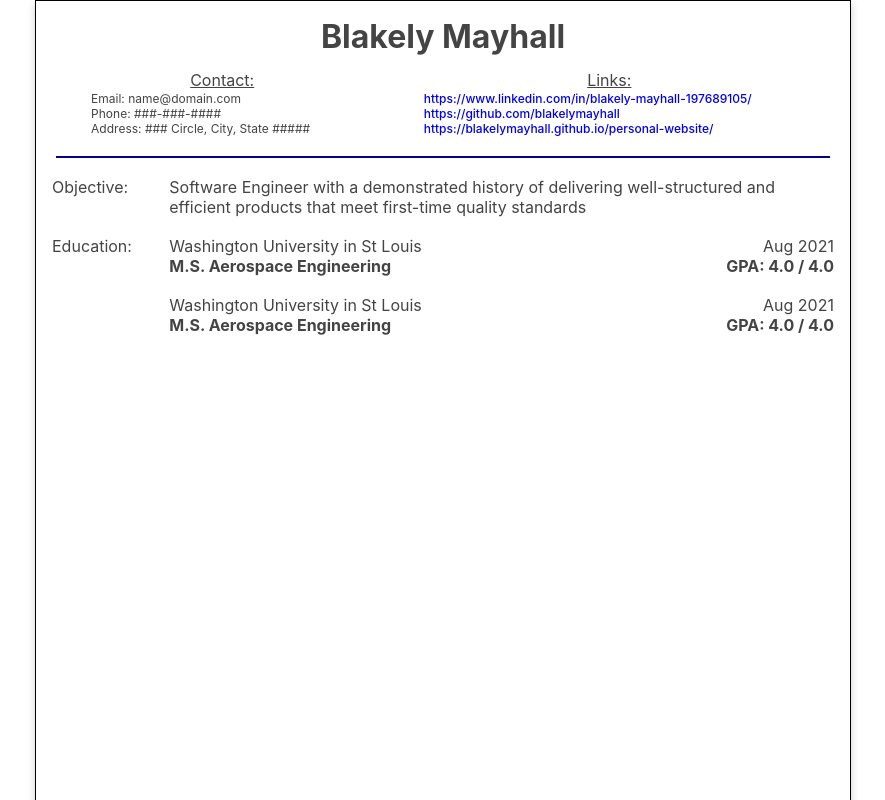
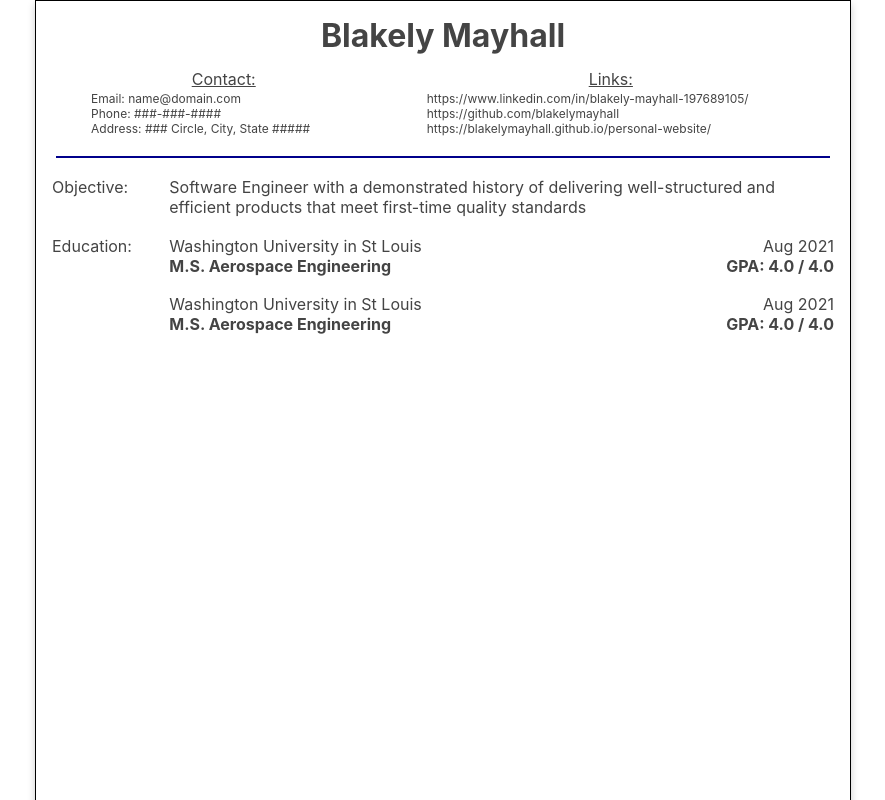
Before and after one commit to blakelymayhall/odin-react-cv_app, a React (Vite) app: page / in a window 1280 px wide. Shown: the top 800 px of the page, without its empty margins (197-1082 px from the left). Built offline with nearby package versions, Linux system fonts and the light colour scheme.

Commit message:
editable text component

```diff
--- a/src/components/CV_Education/CV_Education_Row.jsx
+++ b/src/components/CV_Education/CV_Education_Row.jsx
@@ -1,5 +1,6 @@
 import { useState } from "react";
 import "../../styles/CV_Education/cv_education.css";
+import EditableText from "../EditableText";
 
 function CV_Education_Row() {
     const [educationRow, setEducationRow] = useState({
@@ -11,10 +12,10 @@ function CV_Education_Row() {
 
     return (
         <div className="educationRow">
-            <p className="educationSchoolName">{educationRow.schoolName}</p>
-            <p className="educationDegree">{educationRow.degree}</p>
-            <p className="educationDate">{educationRow.graduationDate}</p>
-            <p className="educationGPA">GPA: {educationRow.GPA}</p>
+            <EditableText textClass="educationSchoolName" initialText={educationRow.schoolName}></EditableText>
+            <EditableText textClass="educationDegree" initialText={educationRow.degree}></EditableText>
+            <EditableText textClass="educationDate" initialText={educationRow.graduationDate}></EditableText>
+            <EditableText prefix="GPA: " textClass="educationGPA" initialText={educationRow.GPA}></EditableText>
         </div>
     );
 }
--- a/src/components/CV_Header/CV_Header_Contact.jsx
+++ b/src/components/CV_Header/CV_Header_Contact.jsx
@@ -1,6 +1,7 @@
 import { useState } from "react";
 import Edit_Button from "../Edit_Button";
 import "../../styles/CV_header/cv_header.css";
+import EditableText from "../EditableText";
 
 function CV_Header_Contact() {
     const [headerContactInfo, setHeaderContactInfo] = useState({
@@ -13,9 +14,15 @@ function CV_Header_Contact() {
         <>
             <p id="headerContactTitle">Contact:</p>
             <ul id="headerContact">
-                <li>Email: {headerContactInfo.email}</li>
-                <li>Phone: {headerContactInfo.phone}</li>
-                <li>Address: {headerContactInfo.address}</li>
+                <li>
+                    <EditableText prefix="Email: " initialText={headerContactInfo.email}></EditableText>
+                </li>
+                <li>
+                    <EditableText prefix="Phone: " initialText={headerContactInfo.phone}></EditableText>
+                </li>
+                <li>
+                    <EditableText prefix="Address: " initialText={headerContactInfo.address}></EditableText>
+                </li>
             </ul>
         </>
     );
--- a/src/components/CV_Header/CV_Header_Links.jsx
+++ b/src/components/CV_Header/CV_Header_Links.jsx
@@ -1,6 +1,7 @@
 import { useState } from "react";
 import Edit_Button from "../Edit_Button";
 import "../../styles/CV_header/cv_header.css";
+import EditableText from "../EditableText";
 
 function CV_Header_Links() {
     const [headerLinks, setHeaderLinks] = useState({
@@ -11,6 +12,13 @@ function CV_Header_Links() {
         ],
     });
 
+    /* When you implement print mode / edit mode, change the EditableText to an <a>
+
+                            <a href={link} target="_blank">
+                                {link}
+                            </a>
+    */
+
     return (
         <>
             <p id="headerLinksTitle">Links:</p>
@@ -18,9 +26,7 @@ function CV_Header_Links() {
                 {headerLinks.links.map((link) => {
                     return (
                         <li key={link}>
-                            <a href={link} target="_blank">
-                                {link}
-                            </a>
+                            <EditableText initialText={link}></EditableText>
                         </li>
                     );
                 })}
--- a/src/components/CV_Header/CV_Header_Name.jsx
+++ b/src/components/CV_Header/CV_Header_Name.jsx
@@ -1,6 +1,7 @@
 import { useState } from "react";
 import Edit_Button from "../Edit_Button";
 import "../../styles/CV_header/cv_header.css";
+import EditableText from "../EditableText";
 
 function CV_Header_Name() {
     const [headerName, setHeaderName] = useState("Blakely Mayhall");
@@ -13,7 +14,7 @@ function CV_Header_Name() {
 
     return (
         <div id="headerNameContainer">
-            <h1 id="headerName">{headerName}</h1>
+            <EditableText textID="headerName" initialText={headerName}></EditableText>
         </div>
     );
 }
--- a/src/components/CV_Objective/CV_Objective.jsx
+++ b/src/components/CV_Objective/CV_Objective.jsx
@@ -1,5 +1,6 @@
 import { useState } from "react";
 import "../../styles/CV_Objective/cv_objective.css";
+import EditableText from "../EditableText";
 
 function CV_Objective() {
     const [objectiveState, setObjectiveState] = useState({
@@ -13,7 +14,7 @@ function CV_Objective() {
         <div id="objectiveSection">
             <div id="objectiveContainer">
                 <p id="objectiveTitle">Objective:</p>
-                <p id="objectiveContent">{objectiveState.objectiveText}</p>
+                <EditableText textID="objectiveContent" initialText={objectiveState.objectiveText}></EditableText>
             </div>
         </div>
     );
--- /dev/null
+++ b/src/components/EditableText.jsx
@@ -0,0 +1,60 @@
+import React, { useState } from "react";
+
+const EditableText = ({ prefix = "", initialText = "", textClass = "", textID = "" }) => {
+    const [isEditing, setIsEditing] = useState(false);
+    const [text, setText] = useState(prefix + initialText);
+    const [unmodifiedText, setUnmodifiedText] = useState("");
+
+    const handleTextClick = () => {
+        setIsEditing(true);
+        setUnmodifiedText(text);
+    };
+
+    const handleBlur = () => {
+        setIsEditing(false);
+    };
+
+    const handleChange = (e) => {
+        setText(prefix + e.target.value);
+    };
+
+    const handleKeyDown = (e) => {
+        if (e.key === "Enter") {
+            if (text === "") {
+                alert("Field cannot be empty");
+                setText(unmodifiedText);
+            }
+            setIsEditing(false);
+        }
+    };
+
+    const handleInputResize = (e) => {
+        e.target.style.height = "auto";
+        e.target.style.height = `${e.target.scrollHeight}px`;
+    };
+
+    const classes = textClass === "" ? "editableText" : `editableText ${textClass}`;
+
+    return (
+        <>
+            {isEditing ? (
+                <textarea
+                    value={text.startsWith(prefix) ? text.slice(prefix.length) : text}
+                    onChange={handleChange}
+                    onBlur={handleBlur}
+                    onKeyDown={handleKeyDown}
+                    autoFocus
+                    className={classes}
+                    id={textID}
+                    onInput={handleInputResize}
+                />
+            ) : (
+                <span onClick={handleTextClick} className={classes} id={textID}>
+                    {text}
+                </span>
+            )}
+        </>
+    );
+};
+
+export default EditableText;
--- a/src/index.css
+++ b/src/index.css
@@ -61,3 +61,9 @@ body {
 .editButton:hover {
   background-color: #0056b3;
 }
+
+.editableText {
+  cursor: pointer;
+  overflow: hidden;
+  resize: none;
+}
--- a/src/styles/CV_Header/cv_header.css
+++ b/src/styles/CV_Header/cv_header.css
@@ -33,6 +33,12 @@ ul {
     width: 90%;
     text-align: center;
     position: relative;
+}
+
+#headerName {
+    font-size: 2em;           /* Font size is usually 2 times the parent font size */
+    font-weight: bold;        /* Text is bold by default */
+    line-height: 1.2;
 }
 
 #headerInfoRow {
@@ -74,6 +80,14 @@ ul {
     font-size: 0.75rem;
 }
 
+#headerContact li {
+    width: 100%;
+}
+
+#headerContact li > * {
+    width: 100%;
+}
+
 #headerLinks {
     margin-top: 5px;
     grid-row-start: 2;
@@ -83,6 +97,14 @@ ul {
     font-size: 0.75rem;
 }
 
+#headerLinks li {
+    width: 100%;
+}
+
+#headerLinks li > * {
+    width: 100%;
+}
+
 .lineBreak {
     margin-top: 5px;
     min-height: 2px;
```
